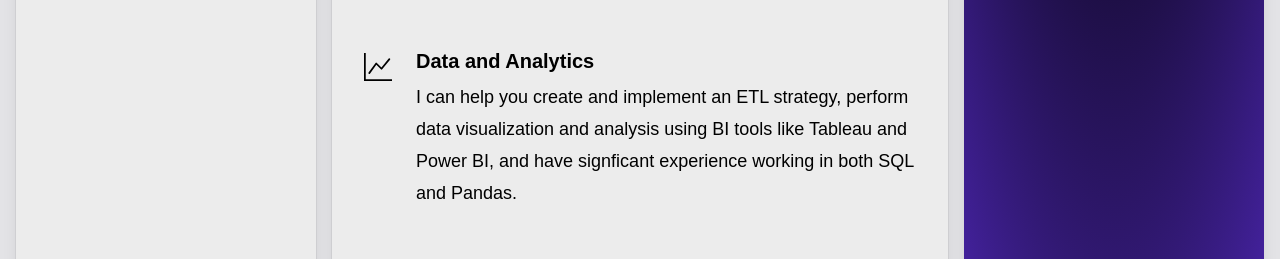
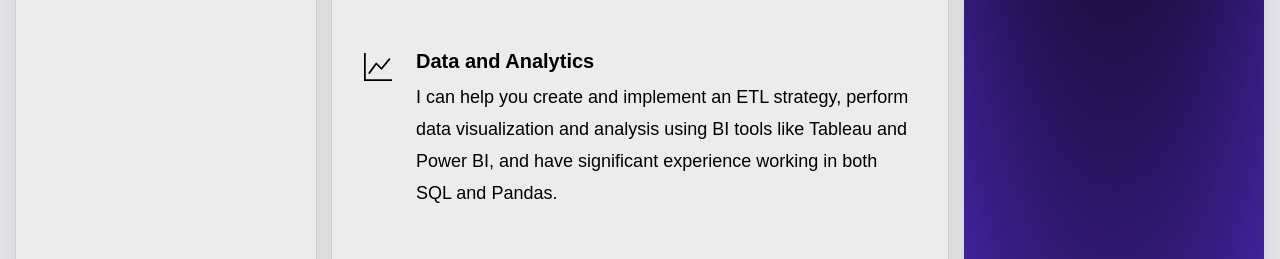
Before and after one commit to adamglasser/arglasser, an Astro site: page / in a window 1280 px wide. Shown: the part 1689-1948 px from the top of the page. Built offline with nearby package versions, Linux system fonts and the light colour scheme; Astro itself is replaced by a stand-in of ours; a web font is replaced by a local one.

Commit message:
another typo

```diff
--- a/src/components/landing/Block.astro
+++ b/src/components/landing/Block.astro
@@ -84,7 +84,7 @@
                         <span class="block mt-1 dark:text-white text-lg"
                             >I can help you create and implement an ETL strategy,
                             perform data visualization and analysis using BI tools like
-                            Tableau and Power BI, and have signficant experience working
+                            Tableau and Power BI, and have significant experience working
                             in both SQL and Pandas.</span
                         >
                     </span>
```
